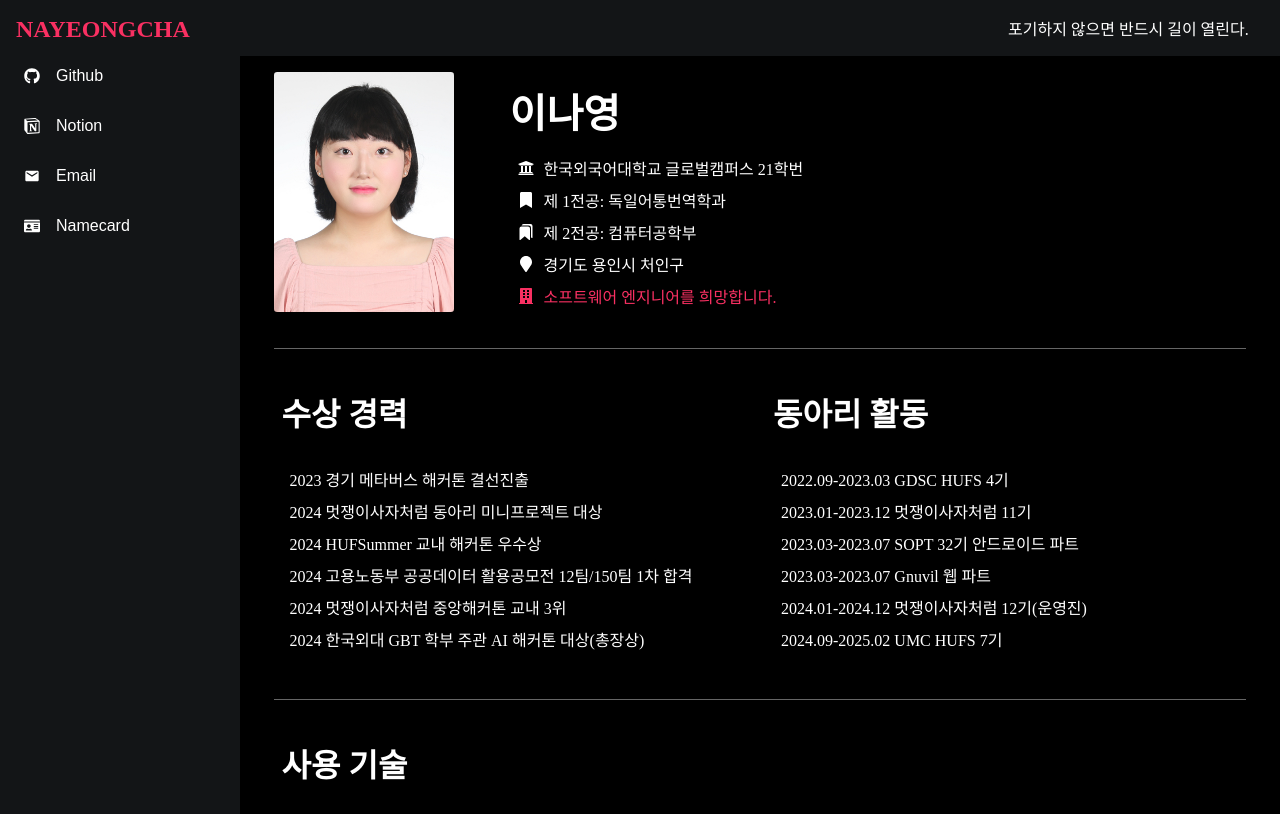
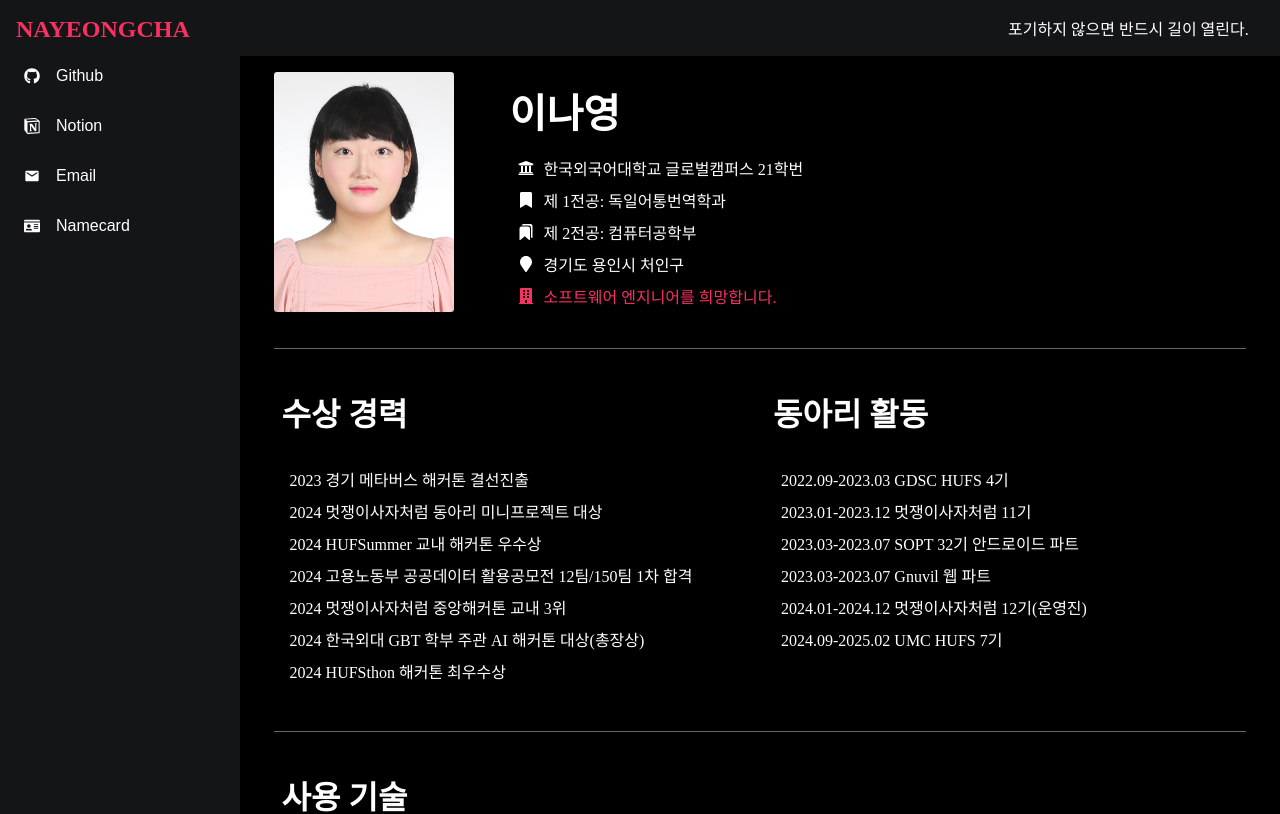
Before and after one commit to Bewheneverwhatiwant/Life_is_a_maze, a React (Vite) app: page / in a window 1280 px wide. Shown: the top 814 px of the page. Built offline with nearby package versions, Linux system fonts and the light colour scheme.

Commit message:
feat(myAward): 수상 경력 추가

```diff
--- a/src/maincomponents/myAward.jsx
+++ b/src/maincomponents/myAward.jsx
@@ -20,6 +20,7 @@ const MyAward = () => {
                 <CustomFont $color='white' $font='1rem'>2024 고용노동부 공공데이터 활용공모전 12팀/150팀 1차 합격</CustomFont>
                 <CustomFont $color='white' $font='1rem'>2024 멋쟁이사자처럼 중앙해커톤 교내 3위</CustomFont>
                 <CustomFont $color='white' $font='1rem'>2024 한국외대 GBT 학부 주관 AI 해커톤 대상(총장상)</CustomFont>
+                <CustomFont $color='white' $font='1rem'>2024 HUFSthon 해커톤 최우수상</CustomFont>
             </CustomColumn>
         </CustomColumn>
 
```
